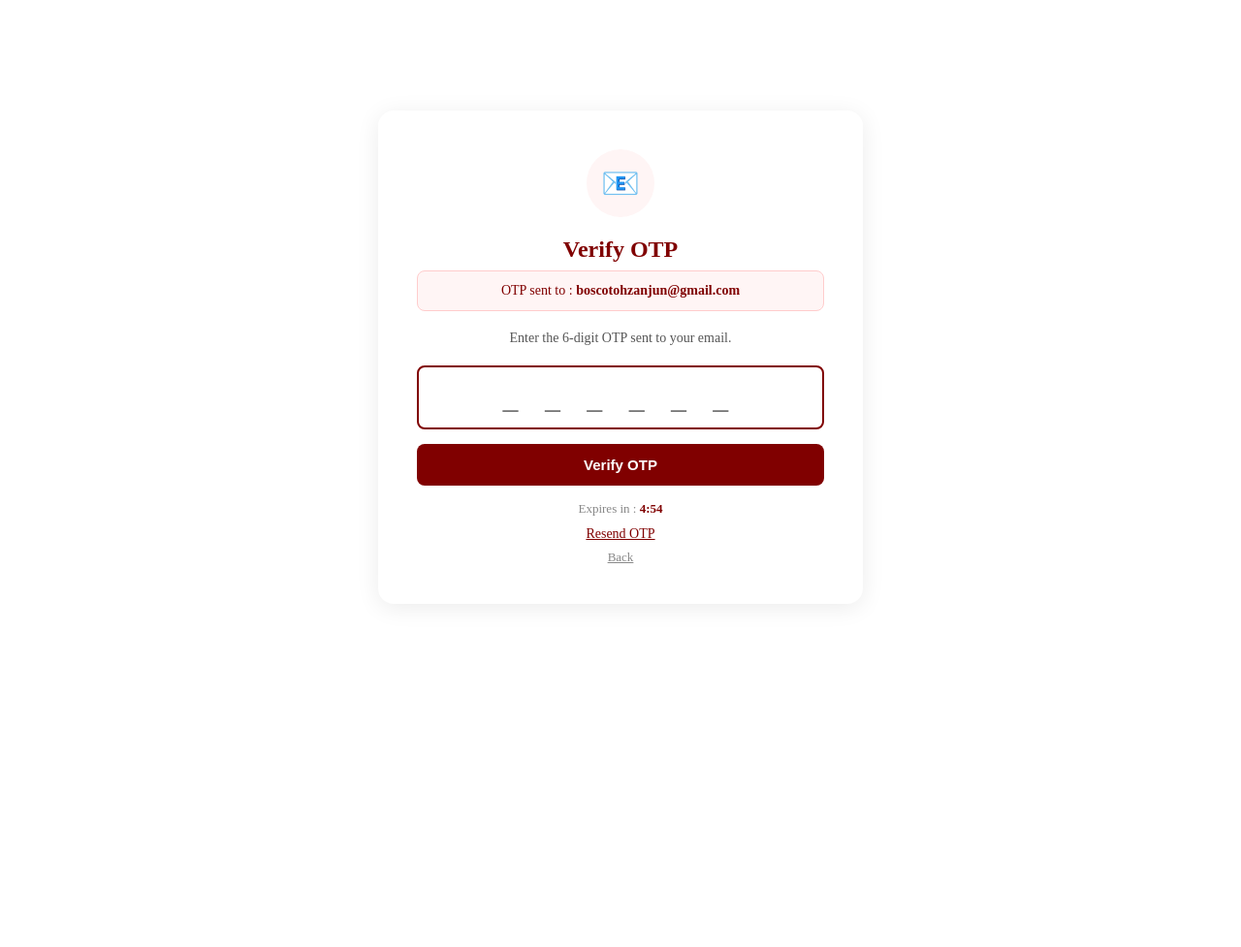
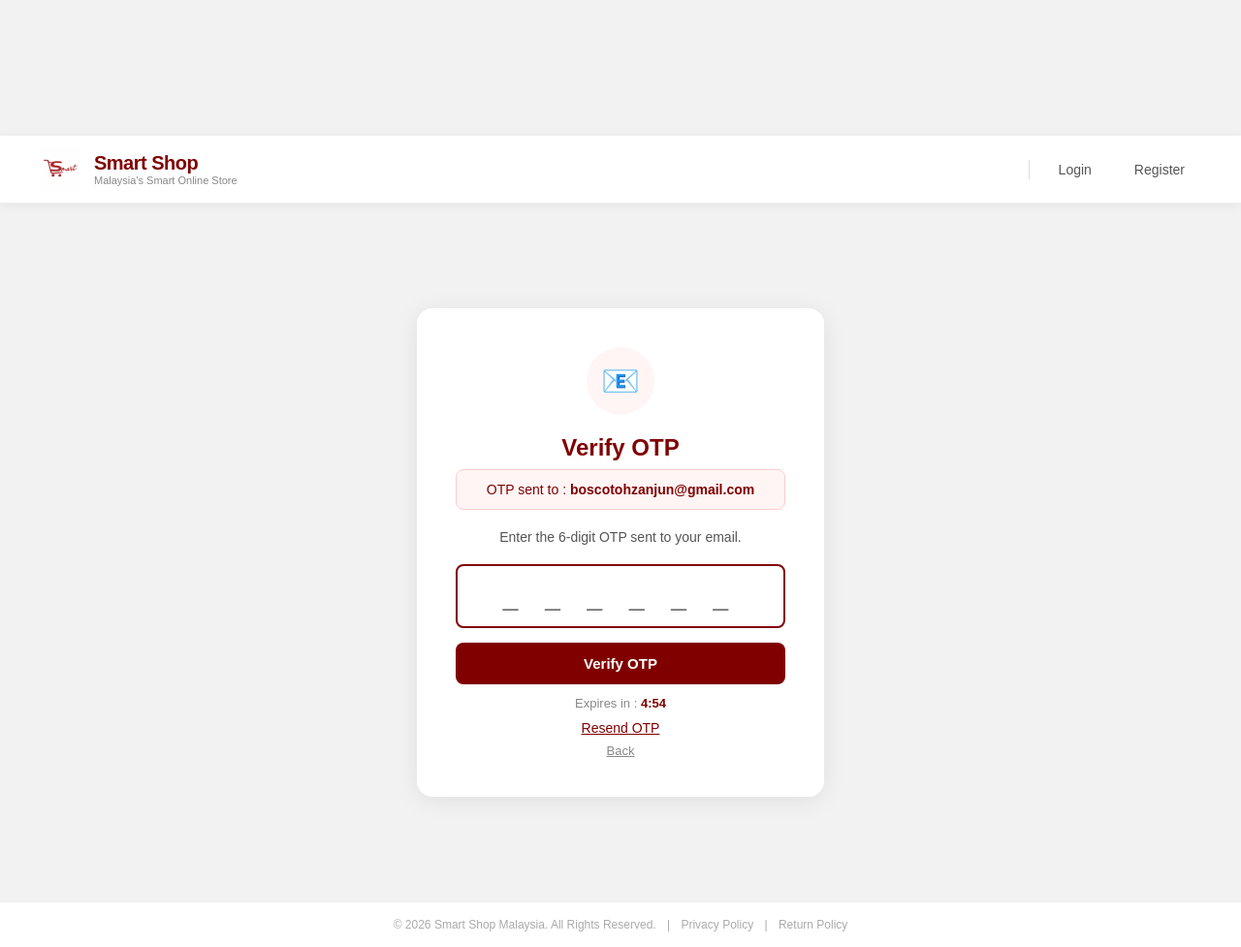
Before and after one commit to JasonTai1/Smart-Shop, a Flask app: page /reset_verify_otp in a window 1280 px wide. Shown: the whole page at 97% size. Before the commit the page ends 581 px from the top, so only its background shows below. Run offline with Flask 3, Linux system fonts and the light colour scheme; a user stored in the database is signed in.

Commit message:
fix merge issue

```diff
--- /dev/null
+++ b/templates/auth_base.html
@@ -0,0 +1,196 @@
+<!DOCTYPE html>
+<html lang="en">
+<head>
+  <meta charset="UTF-8">
+  <meta name="viewport" content="width=device-width, initial-scale=1.0">
+  <title>SmartShop | {% block title %}{% endblock %}</title>
+  <link rel="stylesheet" href="{{ url_for('static', filename='css/style.css') }}">
+  <style>
+
+    /* Reset  */
+    * { margin:0; padding:0; box-sizing:border-box; }
+
+    body {
+      background: #f2f2f2;
+      font-family: Arial, sans-serif;
+      min-height: 100vh;
+    }
+
+    .auth-topbar {
+      background: white;
+      border-bottom: 1px solid #eee;
+      box-shadow: 0 2px 12px rgba(0,0,0,0.06);
+      padding: 0 40px;
+      height: 70px;
+      display: flex;
+      align-items: center;
+      justify-content: space-between;
+      position: sticky;
+      top: 0;
+      z-index: 100;
+    }
+
+    /* Logo + Shop Name  */
+    .auth-logo {
+      display: flex;
+      align-items: center;
+      gap: 12px;
+      text-decoration: none;
+    }
+
+    .auth-logo img {
+      height: 45px;
+      object-fit: contain;
+    }
+
+    .auth-logo-text {
+      display: flex;
+      flex-direction: column;
+    }
+
+    .auth-logo-name {
+      font-size: 20px;
+      font-weight: 800;
+      color: #800000;
+      letter-spacing: -0.5px;
+      line-height: 1;
+    }
+
+    .auth-logo-tagline {
+      font-size: 11px;
+      color: #888;
+      margin-top: 2px;
+    }
+
+    /* Nav links */
+    .auth-nav {
+      display: flex;
+      align-items: center;
+      gap: 8px;
+    }
+
+    .auth-nav-link {
+      padding: 8px 18px;
+      border-radius: 20px;
+      font-size: 14px;
+      font-weight: 500;
+      text-decoration: none;
+      transition: all 0.2s;
+      color: #555;
+    }
+
+    .auth-nav-link:hover {
+      background: #f5f5f5;
+      color: #800000;
+    }
+
+    .auth-nav-link.active {
+      background: #800000;
+      color: white;
+      font-weight: 600;
+    }
+
+    .auth-nav-link.active:hover {
+      background: #600000;
+      color: white;
+    }
+
+    /* Divider */
+    .auth-nav-divider {
+      width: 1px;
+      height: 20px;
+      background: #ddd;
+      margin: 0 4px;
+    }
+
+    /* Back to home link */
+    .auth-home-link {
+      font-size: 13px;
+      color: #888;
+      text-decoration: none;
+      display: flex;
+      align-items: center;
+      gap: 4px;
+      padding: 6px 12px;
+      border-radius: 20px;
+      transition: all 0.2s;
+    }
+
+    .auth-home-link:hover {
+      background: #f5f5f5;
+      color: #800000;
+    }
+
+    /* ── MAIN CONTENT ── */
+    .auth-body {
+      min-height: calc(100vh - 70px - 50px);
+      display: flex;
+      align-items: center;
+      justify-content: center;
+      padding: 40px 20px;
+    }
+
+    /* ── FOOTER ── */
+    .auth-footer {
+      text-align: center;
+      padding: 16px;
+      font-size: 12px;
+      color: #aaa;
+      border-top: 1px solid #eee;
+      background: white;
+    }
+
+  </style>
+</head>
+<body>
+
+<!-- TOP BAR  -->
+<div class="auth-topbar">
+
+  <!-- Left: Logo + Name -->
+  <a href="/" class="auth-logo">
+    <img src="{{ url_for('static', filename='images/logo.png') }}"
+         alt="Smart Shop Logo"
+         onerror="this.style.display='none'">
+    <div class="auth-logo-text">
+      <span class="auth-logo-name">Smart Shop</span>
+      <span class="auth-logo-tagline">Malaysia's Smart Online Store </span>
+    </div>
+  </a>
+
+  <!-- Right: Nav Links 右边：导航链接 -->
+  <div class="auth-nav">
+
+    <div class="auth-nav-divider"></div>
+
+    <!-- Login button  -->
+    <a href="/login"
+       class="auth-nav-link {% if active_page == 'login' %}active{% endif %}">
+      Login
+    </a>
+
+    <!-- Register button -->
+    <a href="/register"
+       class="auth-nav-link {% if active_page == 'register' %}active{% endif %}">
+      Register
+    </a>
+
+  </div>
+</div>
+
+<!-- PAGE CONTENT  -->
+<div class="auth-body">
+  {% block content %}{% endblock %}
+</div>
+
+<!-- FOOTER -->
+<div class="auth-footer">
+  © 2026 Smart Shop Malaysia. All Rights Reserved.
+  <span style="margin:0 8px;">|</span>
+  <a href="/policy" style="color:#aaa; text-decoration:none;">Privacy Policy</a>
+  <span style="margin:0 8px;">|</span>
+  <a href="/returnpolicy" style="color:#aaa; text-decoration:none;">Return Policy</a>
+</div>
+
+</body>
+</html>
--- a/templates/forgot_password.html
+++ b/templates/forgot_password.html
@@ -1,3 +1,7 @@
+{% extends "auth_base.html" %}
+{% block title %} forgot password {% endblock %}
+
+{% block content %}
 <div style="min-height:80vh; display:flex; align-items:center;
             justify-content:center; padding:40px 20px;">
 <div style="width:100%; max-width:420px; background:white;
@@ -50,3 +54,4 @@
 
 </div>
 </div>
+{% endblock %}
--- a/templates/login.html
+++ b/templates/login.html
@@ -1,3 +1,7 @@
+{% extends "auth_base.html" %}
+{% block title %} login {% endblock %}
+
+{% block content %}
 <div style="min-height:80vh; display:flex; align-items:center;
             justify-content:center; padding:40px 20px;">
 <div style="width:100%; max-width:420px; background:white;
@@ -64,3 +68,4 @@
     </p>
 </div>
 </div>
+{% endblock %}
--- a/templates/register.html
+++ b/templates/register.html
@@ -1,3 +1,7 @@
+{% extends "auth_base.html" %}
+{% block title %} register {% endblock %}
+
+{% block content %}
 <div style="min-height:80vh; display:flex; align-items:center;
             justify-content:center; padding:40px 20px;">
 <div style="width:100%; max-width:500px; background:white;
@@ -153,3 +157,4 @@ function selectRole(role) {
     }
 }
 </script>
+{% endblock %}
--- a/templates/reset_password.html
+++ b/templates/reset_password.html
@@ -1,3 +1,7 @@
+{% extends "auth_base.html" %}
+{% block title %} reset_password {% endblock %}
+
+{% block content %}
 <div style="min-height:80vh; display:flex; align-items:center;
             justify-content:center; padding:40px 20px;">
 <div style="width:100%; max-width:420px; background:white;
@@ -125,3 +129,4 @@ document.getElementById('newPass').addEventListener('input', function() {
     text.style.color     = color;
 });
 </script>
+{% endblock %}
--- a/templates/reset_verify_otp.html
+++ b/templates/reset_verify_otp.html
@@ -1,3 +1,7 @@
+{% extends "auth_base.html" %}
+{% block title %} reset_verify_otp {% endblock %}
+
+{% block content %}
 <div style="min-height:80vh; display:flex; align-items:center;
             justify-content:center; padding:40px 20px;">
 <div style="width:100%; max-width:420px; background:white;
@@ -78,3 +82,4 @@ const tm = setInterval(() => {
     }
 }, 1000);
 </script>
+{% endblock %}
--- a/templates/verify_otp.html
+++ b/templates/verify_otp.html
@@ -1,3 +1,7 @@
+{% extends "auth_base.html" %}
+{% block title %} verify_otp {% endblock %}
+
+{% block content %}
 <div style="min-height:80vh; display:flex; align-items:center;
             justify-content:center; padding:40px 20px;">
 <div style="width:100%; max-width:420px; background:white;
@@ -61,3 +65,4 @@ const tm = setInterval(() => {
     if (t <= 0) { clearInterval(tm); cd.textContent = 'Expired'; cd.style.color='red'; }
 }, 1000);
 </script>
+{% endblock %}
```
